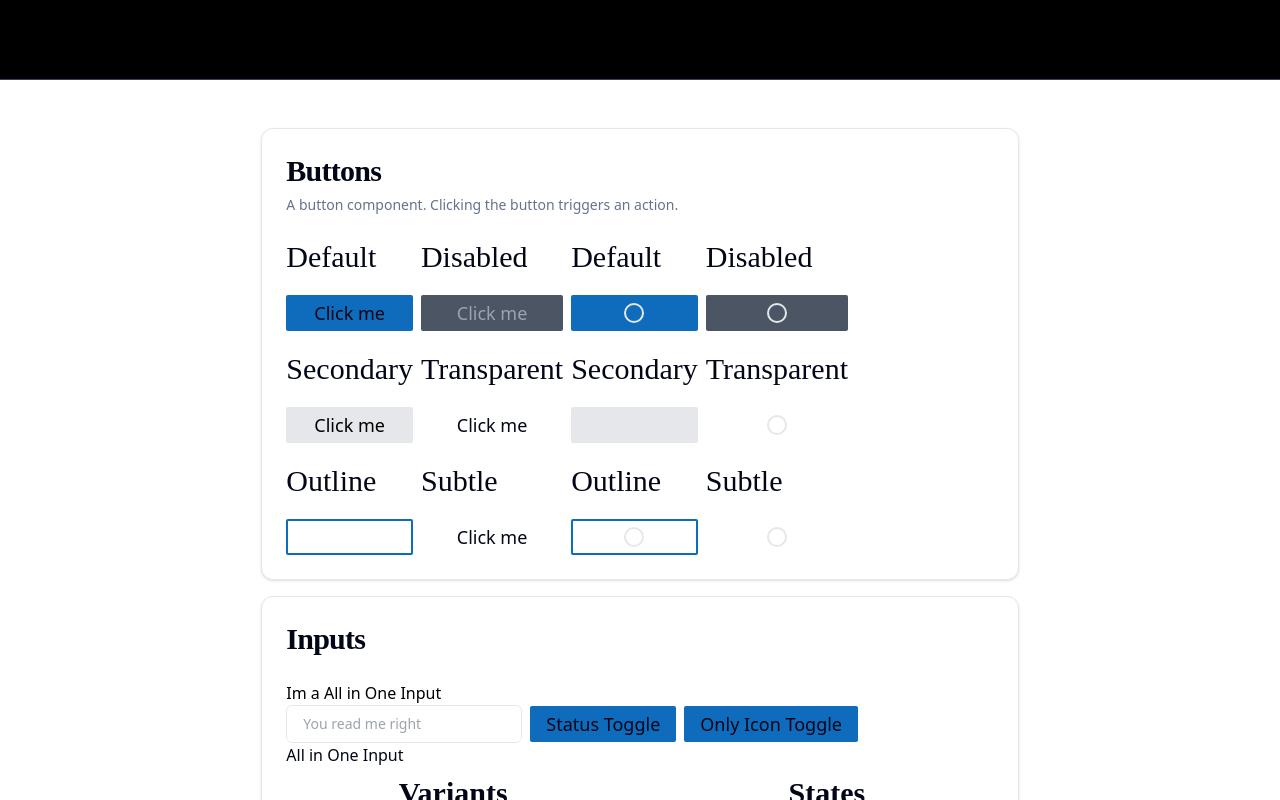
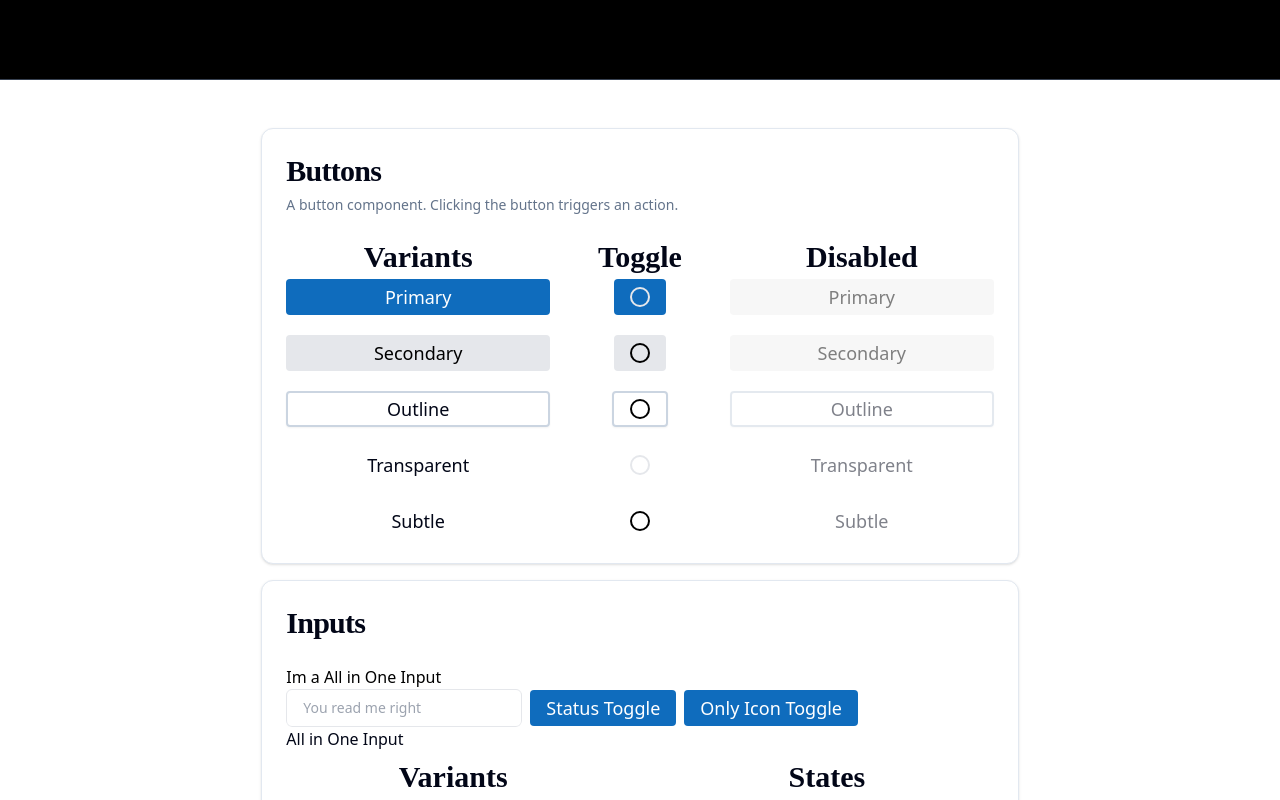
Before and after one commit to indicacode/gbt-fluent2-web, a Next.js app: page / in a window 1280 px wide. Shown: the top 800 px of the page. Built offline with nearby package versions, Linux system fonts and the light colour scheme.

Commit message:
feat[gbt-fluent2-web]finished button

```diff
--- a/app/page.tsx
+++ b/app/page.tsx
@@ -23,53 +23,59 @@ export default function Page() {
         <div className="grid gap-4">
           <Card>
             <CardHeader>
-              <CardTitle className="font-[Poppins] text-3xl">Buttons</CardTitle>
-              <CardDescription>
+              <CardTitle className="flex w-full justify-between font-[Poppins] text-3xl">
+                Buttons
+              </CardTitle>
+              <CardDescription className="flex w-full justify-between">
                 A button component. Clicking the button triggers an action.
               </CardDescription>
             </CardHeader>
-            <CardContent className="flex gap-2">
-              <>
+            <CardContent className="flex gap-12">
+              <div className="flex w-full flex-col justify-around gap-1">
+                <h1 className="self-center font-[Poppins] text-3xl font-semibold">
+                  Variants
+                </h1>
                 <div className="flex flex-col gap-5">
-                  <h1 className="font-[Poppins] text-3xl">Default</h1>
-                  <Button>Click me</Button>
-                  <h1 className="font-[Poppins] text-3xl">Secondary</h1>
-                  <Button variant="secondary">Click me</Button>
-                  <h1 className="font-[Poppins] text-3xl">Outline</h1>
-                  <Button variant="outline">Click me</Button>
+                  <Button>Primary</Button>
+                  <Button variant="secondary">Secondary</Button>
+                  <Button variant="outline">Outline</Button>
+                  <Button variant="transparent">Transparent</Button>
+                  <Button variant="subtle">Subtle</Button>
                 </div>
+              </div>
+              <div className="flex w-fit flex-col gap-1">
+                <h1 className="self-center font-[Poppins] text-3xl font-semibold">
+                  Toggle
+                </h1>
+                <div className="flex flex-col items-center gap-5">
+                  <Button toggle />
+                  <Button toggle variant="secondary" />
+                  <Button toggle variant="outline" />
+                  <Button toggle variant="transparent" />
+                  <Button toggle variant="subtle" />
+                </div>
+              </div>
+
+              <div className="flex w-full flex-col justify-around gap-1">
+                <h1 className="self-center font-[Poppins] text-3xl font-semibold">
+                  Disabled
+                </h1>
                 <div className="flex flex-col gap-5">
-                  <h1 className="font-[Poppins] text-3xl">Disabled</h1>
-                  <Button variant="disabled">Click me</Button>
-                  <h1 className="font-[Poppins] text-3xl">Transparent</h1>
-                  <Button variant="transparent">Click me</Button>
-                  <h1 className="font-[Poppins] text-3xl">Subtle</h1>
-                  <Button variant="subtle">Click me</Button>
+                  <Button disabled>Primary</Button>
+                  <Button disabled variant="secondary">
+                    Secondary
+                  </Button>
+                  <Button disabled variant="outline">
+                    Outline
+                  </Button>
+                  <Button disabled variant="transparent">
+                    Transparent
+                  </Button>
+                  <Button disabled variant="subtle">
+                    Subtle
+                  </Button>
                 </div>
-              </>
-              <>
-                <div className="flex flex-col gap-5">
-                  <h1 className="font-[Poppins] text-3xl">Default</h1>
-                  <Button toggle />
-                  <h1 className="font-[Poppins] text-3xl">Secondary</h1>
-                  <Button toggle variant="secondary">
-                    Click me
-                  </Button>
-                  <h1 className="font-[Poppins] text-3xl">Outline</h1>
-                  <Button toggle variant="outline" />
-                </div>
-                <div className="flex flex-col gap-5">
-                  <h1 className="font-[Poppins] text-3xl">Disabled</h1>
-                  <Button toggle variant="disabled" />
-                  <h1 className="font-[Poppins] text-3xl">Transparent</h1>
-                  <Button toggle variant="transparent">
-                    a
-                  </Button>
-
-                  <h1 className="font-[Poppins] text-3xl">Subtle</h1>
-                  <Button toggle children={"aaaa"} variant="subtle" />
-                </div>
-              </>
+              </div>
             </CardContent>
           </Card>
           <Card>
--- a/components/reviewing/button.tsx
+++ b/components/reviewing/button.tsx
@@ -9,22 +9,22 @@ export interface ButtonProps
 }
 
 const buttonVariants = tv({
-  base: "flex cursor-pointer items-center justify-center rounded-sm px-4 py-2 text-lg font-medium before:rounded-full focus-visible:outline-none focus-visible:ring-1 focus-visible:ring-slate-950 disabled:pointer-events-none disabled:opacity-50 dark:focus-visible:ring-slate-300",
+  base: "flex cursor-pointer items-center justify-center rounded-[4px] px-4 py-2 text-lg font-medium disabled:pointer-events-none disabled:opacity-50",
   variants: {
     variant: {
       default:
-        "text-whitesmoke active:gray-200 duration-400 bg-brand-primary hover:bg-[#115EA3] active:border-brandColor-secondary active:bg-[#0C3B5E]",
+        "dark:text-whitesmoke active:gray-200 duration-400 bg-brand-primary text-white hover:bg-[#115EA3] active:border-brandColor-secondary active:bg-[#0C3B5E] disabled:bg-[#F0F0F0] disabled:text-black data-[selected=true]:before:bg-white",
+      secondary:
+        "duration-400 bg-gray-200 text-black before:border-black hover:bg-gray-300 active:bg-gray-400 disabled:bg-[#F0F0F0] data-[selected=true]:before:bg-black",
       outline:
-        "duration-400 duration-400 hover:bg-brand-default border-brand-primary hover:bg-brand-secondary active:border-brand-secondary active:bg-brand-secondary border-2 text-white shadow-sm  checked:bg-[#0F548C]",
-      secondary:
-        "duration-400 bg-gray-200 text-black hover:bg-gray-300 active:bg-gray-400",
-      disabled: "bg-gray-600 text-gray-400",
-      transparent: "bg-none hover:text-slate-300",
+        "duration-400 duration-400 hover:bg-brand-default border-brand-primary border-2 border-slate-300 shadow-sm before:border-black checked:bg-[#0F548C] hover:bg-[#F5F5F5] active:bg-[#E0E0E0] data-[selected=true]:bg-[#EBEBEB] data-[selected=true]:before:bg-black dark:text-white",
+      transparent:
+        "data-[selected=true]:before:bg-brand-primary active:before:bg-brand-primary hover:before:bg-brand-primary hover:text-brand-primary data-[selected=true]:text-brand-primary bg-transparent hover:before:border-0",
       subtle:
-        "bg-none hover:bg-slate-400 hover:text-slate-100 active:bg-slate-500",
+        "data-[selected=true]:before:bg-brand-primary active:before:bg-brand-primary hover:before:bg-brand-primary bg-transparent before:border-black hover:bg-[#F5F5F5] hover:before:border-0 data-[selected=true]:before:border-slate-300 dark:before:border-slate-300",
     },
     toggle: {
-      true: "before:border-2 before:p-2 before:content-[''] data-[selected=true]:before:bg-red-400",
+      true: "aspect-square w-fit before:rounded-full before:border-2 before:p-2 before:content-['']",
     },
     size: {
       default: "h-9 py-2",
@@ -58,17 +58,16 @@ function actualButton(
   return (
     <button
       data-selected={"false"}
-      data-type={toggle}
-      onClick={({ currentTarget: target }) => {
-        target.dataset.type === "true" &&
-          (target.dataset.selected =
-            target.dataset.selected === "false" ? "true" : "false"),
-          console.log(target.dataset.selected)
-      }}
+      data-toggle={toggle}
+      onClick={({ currentTarget: target }) =>
+        target.dataset.toggle === "true" &&
+        (target.dataset.selected =
+          target.dataset.selected === "false" ? "true" : "false")
+      }
       className={buttonVariants({
         variant,
+        toggle,
         size,
-        toggle,
       })}
       {...props}
     >
--- a/tailwind.config.ts
+++ b/tailwind.config.ts
@@ -11,13 +11,6 @@ const config = withTV({
   ],
   prefix: "",
   theme: {
-    container: {
-      center: true,
-      padding: "2rem",
-      screens: {
-        "2xl": "1400px",
-      },
-    },
     extend: {
       colors: {
         brand: {
```
Also changed, not shown: lib/typeValidation.tsx (deleted, +0 -17 lines), 1 other file (tests, documents, lock files or other folders).
